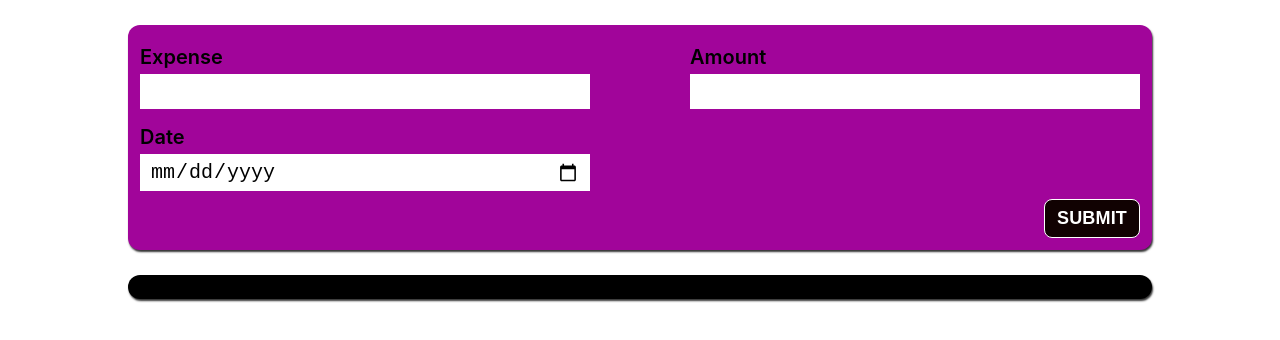
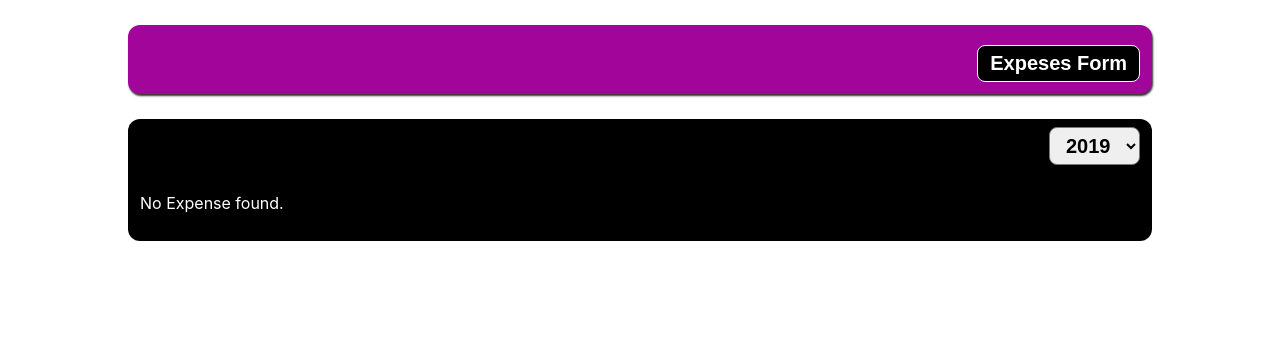
Before and after one commit to FighterMoe/expense, a React (Create React App) app: page / in a window 1280 px wide. Shown: the top 340 px of the page. Built offline with nearby package versions, Linux system fonts and the light colour scheme.

Commit message:
Filtered Expenses

```diff
--- a/src/App.js
+++ b/src/App.js
@@ -1,10 +1,39 @@
 import React, {useState} from "react"
-import NewExpense from "./components/NewExpense/NewExpense";
-import Expenses from "./components/Expenses/Expenses";
+import NewExpense from "./components/NewExpense/NewExpense"
+import Expenses from "./components/Expenses/Expenses"
+import ExpenseFilter from "./components/ExpenseFilter/ExpenseFilter"
+
 
 const App = () => {
+  const [isFormShow, setIsFormShow] = useState(false)
 
-  const [expenses, setExpenses] = useState([])
+  const [expenses, setExpenses] = useState([
+    {
+      id: "e1",
+      title: "new Car",
+      amount: 250,
+      date: new Date("2023-8-9")
+    },
+    {
+      id: "e2",
+      title: "how to win",
+      amount: 12,
+      date: new Date("2020-6-10")
+    },
+    {
+      id: "e3",
+      title: "house",
+      amount: 500,
+      date: new Date("2021-5-28")
+    },
+
+    {
+      id: "e2",
+      title: "house",
+      amount: 500,
+      date: new Date("2022-5-28")
+    },
+  ])
 
   const addExpenseHandler = expense => {
     setExpenses( prevExpenses => {
@@ -14,10 +43,31 @@ const App = () => {
     })
   }
 
+  const showExpenseFormHandler = () => {
+    setIsFormShow(!isFormShow)
+  }
+
+  const [filteredExpenses, setFilteredExpenses] = useState([])
+
+  const expenseFilterHandler = (selectedYear) => {
+    const filtered = expenses.filter(expense => {
+      return expense.date.getFullYear() === selectedYear
+    })
+
+    setFilteredExpenses([...filtered])
+  }
+
   return (
     <div>
-      <NewExpense onAddNewExpense={addExpenseHandler}/>
-      <Expenses expenses={expenses} />
+      <NewExpense
+        onAddNewExpense={addExpenseHandler}
+        doesFormShow={isFormShow}
+        onShowForm={showExpenseFormHandler}
+      />
+
+      <ExpenseFilter onFilter={expenseFilterHandler} />
+
+      <Expenses expenses={filteredExpenses} />
     </div>
   );
 }
--- /dev/null
+++ b/src/components/ExpenseFilter/ExpenseFilter.css
@@ -0,0 +1,16 @@
+.expense-filter {
+  display: flex;
+  padding: 8px 12px 0;
+  flex-direction: row-reverse;
+  max-width: 80%;
+  margin: 0 auto;
+  background-color: #000;
+  border-radius: 12px 12px 0 0;
+}
+
+.expense-filter__select {
+  font-size: 1.25rem;
+  font-weight: 600;
+  padding: 6px 12px;
+  border-radius: 8px;
+}
--- /dev/null
+++ b/src/components/ExpenseFilter/ExpenseFilter.js
@@ -0,0 +1,23 @@
+import React from "react"
+import "./ExpenseFilter.css"
+
+const ExpenseFilter = props => {
+  const selectHandler = event => {
+    const selectedValue = Number(event.target.value);
+    props.onFilter(selectedValue)
+  }
+
+  return (
+    <div className="expense-filter">
+      <select className="expense-filter__select" onChange={selectHandler}>
+        <option value="2019">2019</option>
+        <option value="2020">2020</option>
+        <option value="2021">2021</option>
+        <option value="2022">2022</option>
+        <option value="2023">2023</option>
+      </select>
+    </div>
+  )
+}
+
+export default ExpenseFilter
--- a/src/components/Expenses/Expenses.css
+++ b/src/components/Expenses/Expenses.css
@@ -1,7 +1,8 @@
 .expenses {
   color: #fff;
   max-width: 80%;
-  margin: 25px auto;
+  margin: 0 auto 25px;
   padding: 12px;
   background-color: #000;
+  border-radius: 0 0 12px 12px;
 }
--- a/src/components/Expenses/Expenses.js
+++ b/src/components/Expenses/Expenses.js
@@ -1,12 +1,12 @@
 import React from "react"
-import Card from "../UI/Card/Card"
+// import Card from "../UI/Card/Card"
 import "./Expenses.css"
 import ExpenseItem from "./ExpenseItem/ExpenseItem"
 
 const Expenses = (props) => {
   let expenses = <p>No Expense found.</p>
 
-  if(props.expenses) {
+  if(props.expenses.length !== 0) {
     expenses = props.expenses.map(expense => {
       return <ExpenseItem
         key={expense.id}
@@ -17,9 +17,9 @@ const Expenses = (props) => {
   }
 
   return (
-    <Card className="expenses">
+    <div className="expenses">
       {expenses}
-    </Card>
+    </div>
   )
 }
 
--- a/src/components/NewExpense/ExpenseForm/ExpenseForm.js
+++ b/src/components/NewExpense/ExpenseForm/ExpenseForm.js
@@ -24,6 +24,8 @@ const ExpenseForm = (props) => {
     setTitle("")
     setAmount("")
     setDate("")
+
+    props.onCloseForm()
   }
 
   return (
--- a/src/components/NewExpense/NewExpense.css
+++ b/src/components/NewExpense/NewExpense.css
@@ -4,3 +4,19 @@
   margin: 25px auto;
   background-color: #a1059a;
 }
+
+.new-expense__btn-container {
+  display: flex;
+  flex-direction: row-reverse;
+  padding: 8px 0 0;
+}
+.new-expense__btn {
+  padding: 6px 12px;
+  font-size: 1.25rem;
+  font-weight: 600;
+  color: #fff;
+  background-color: #000;
+  border: 1px solid #fff;
+  border-radius: 8px;
+  cursor: pointer;
+}
--- a/src/components/NewExpense/NewExpense.js
+++ b/src/components/NewExpense/NewExpense.js
@@ -14,9 +14,21 @@ const NewExpense = (props) => {
     props.onAddNewExpense(newExpense)
   }
 
+  let expenseForm = (<div className="new-expense__btn-container">
+                      <button
+                        onClick={props.onShowForm}
+                        className="new-expense__btn">
+                          Expeses Form
+                      </button>
+                    </div>)
+
+  if(props.doesFormShow) {
+    expenseForm = <ExpenseForm onAddExpense={addExpenseHandler} onCloseForm={props.onShowForm} />
+  }
+
   return (
     <Card className="new-expense">
-      <ExpenseForm onAddExpense={addExpenseHandler} />
+      {expenseForm}
     </Card>
   );
 }
```
